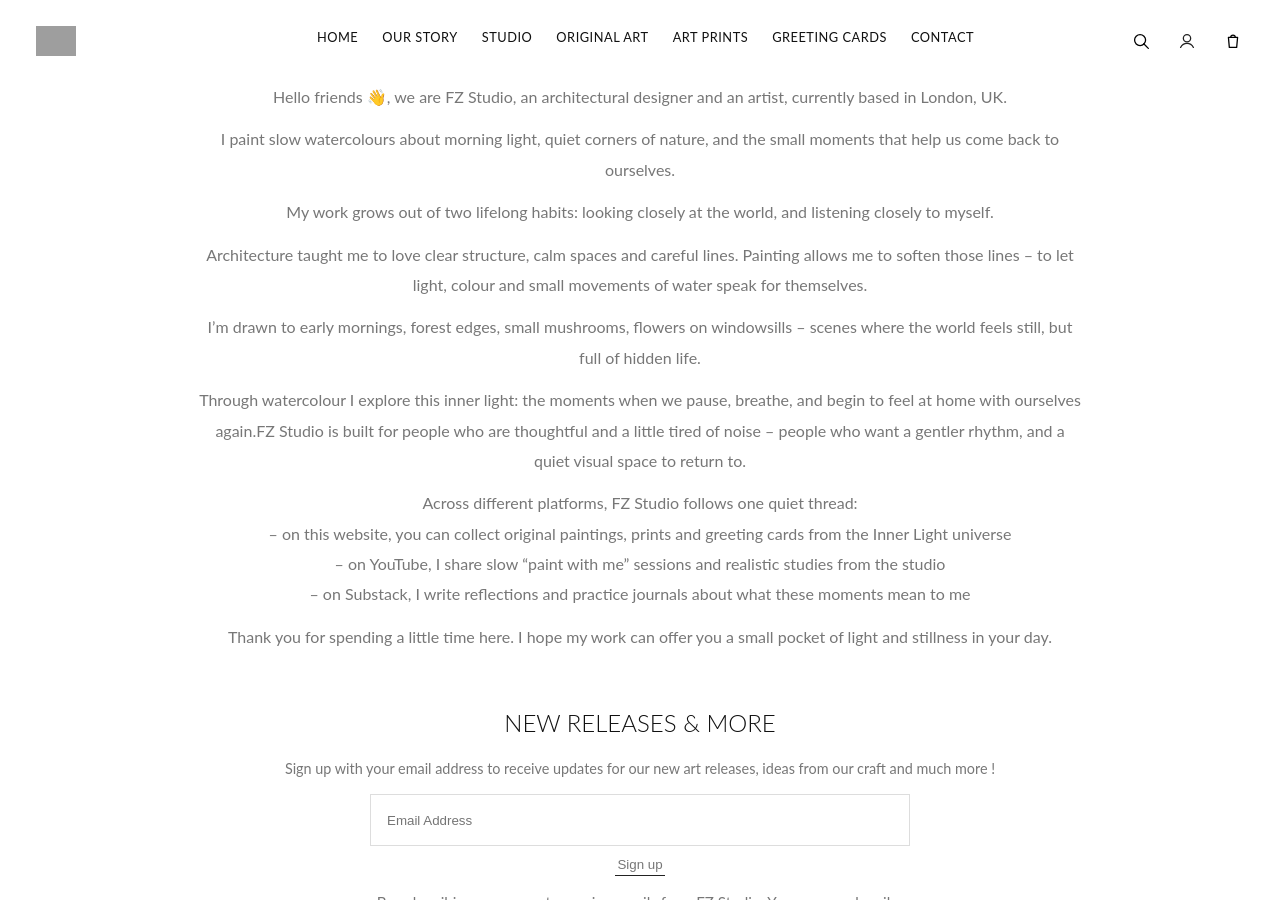
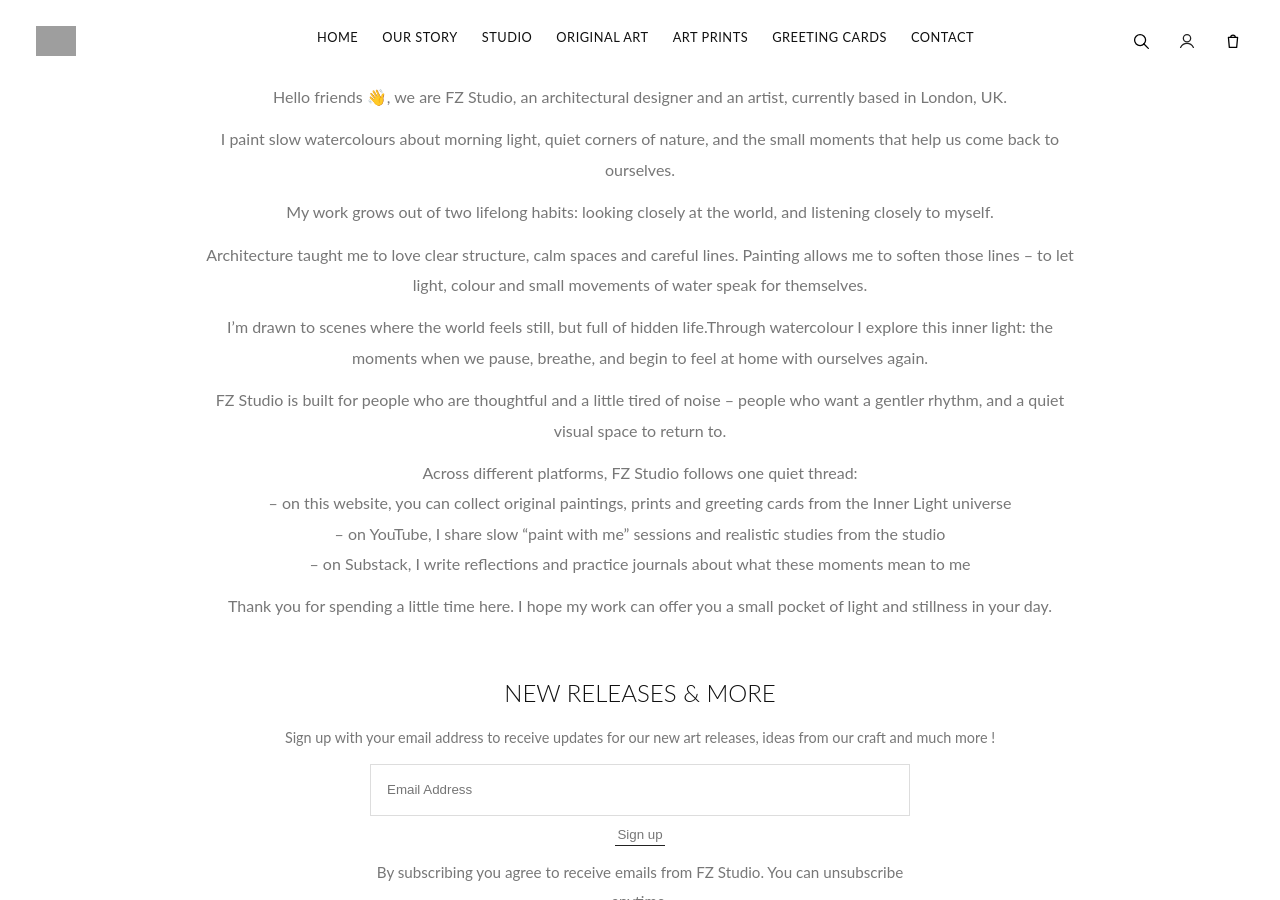
Before and after one commit to Leondecoding/Leondecoding.github.io, a Jekyll site: the page built from our-story.html, in a window 1280 px wide and 900 px high. Built offline with Jekyll 4.4.1, drawn with Linux system fonts in a browser that asks for light colours; grey boxes are pictures that could not be loaded.

Commit message:
Update our-story.html

```diff
--- a/our-story.html
+++ b/our-story.html
@@ -37,9 +37,9 @@
 
   <p>Architecture taught me to love clear structure, calm spaces and careful lines. Painting allows me to soften those lines – to let light, colour and small movements of water speak for themselves.</p>
 
-  <p>I’m drawn to early mornings, forest edges, small mushrooms, flowers on windowsills – scenes where the world feels still, but full of hidden life.</p>
+  <p>I’m drawn to scenes where the world feels still, but full of hidden life.Through watercolour I explore this inner light: the moments when we pause, breathe, and begin to feel at home with ourselves again.</p>
 
-  <p>Through watercolour I explore this inner light: the moments when we pause, breathe, and begin to feel at home with ourselves again.FZ Studio is built for people who are thoughtful and a little tired of noise – people who want a gentler rhythm, and a quiet visual space to return to.</p>
+  <p>FZ Studio is built for people who are thoughtful and a little tired of noise – people who want a gentler rhythm, and a quiet visual space to return to.</p>
 
   <p>
     Across different platforms, FZ Studio follows one quiet thread:<br>
```
